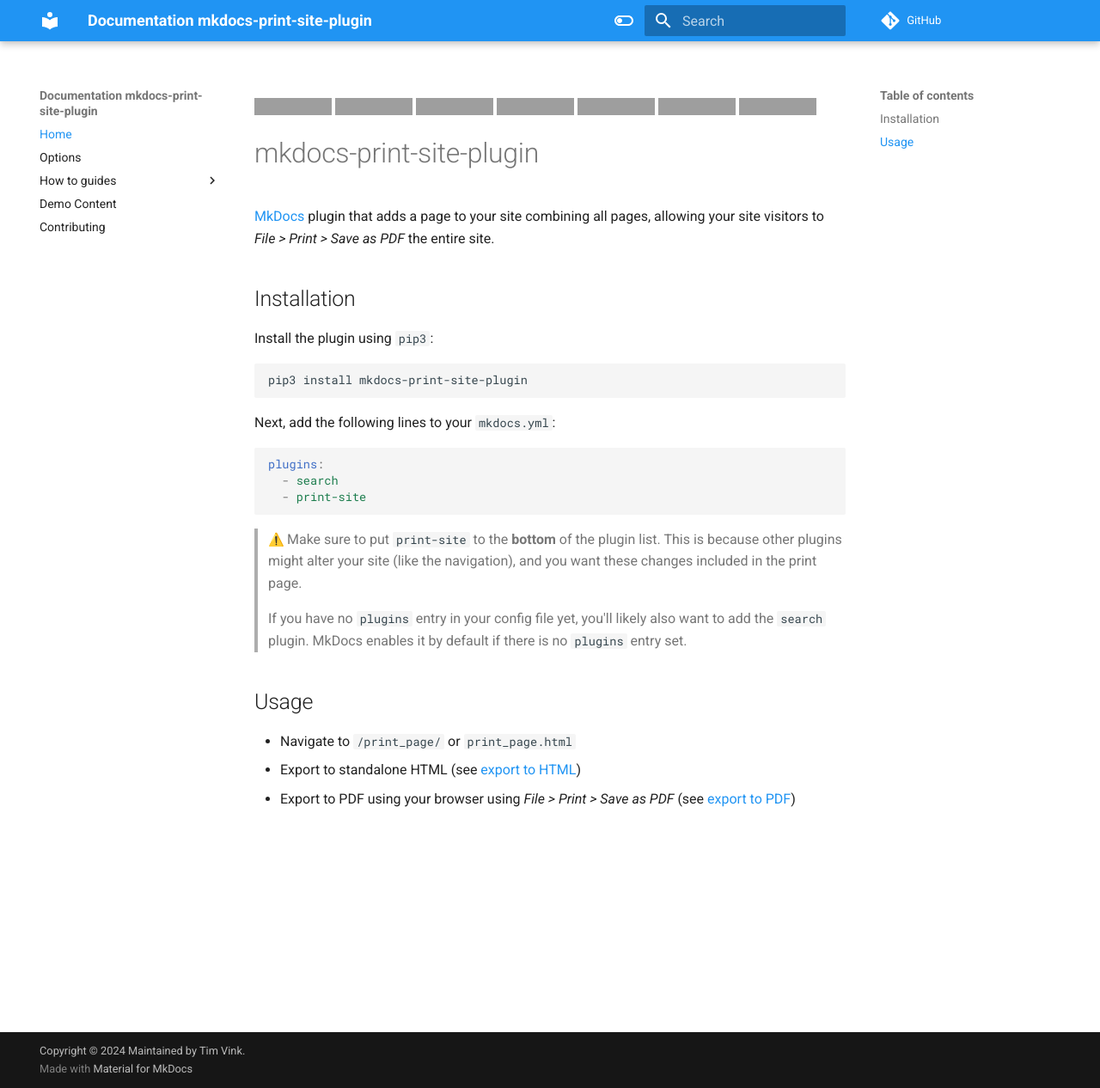
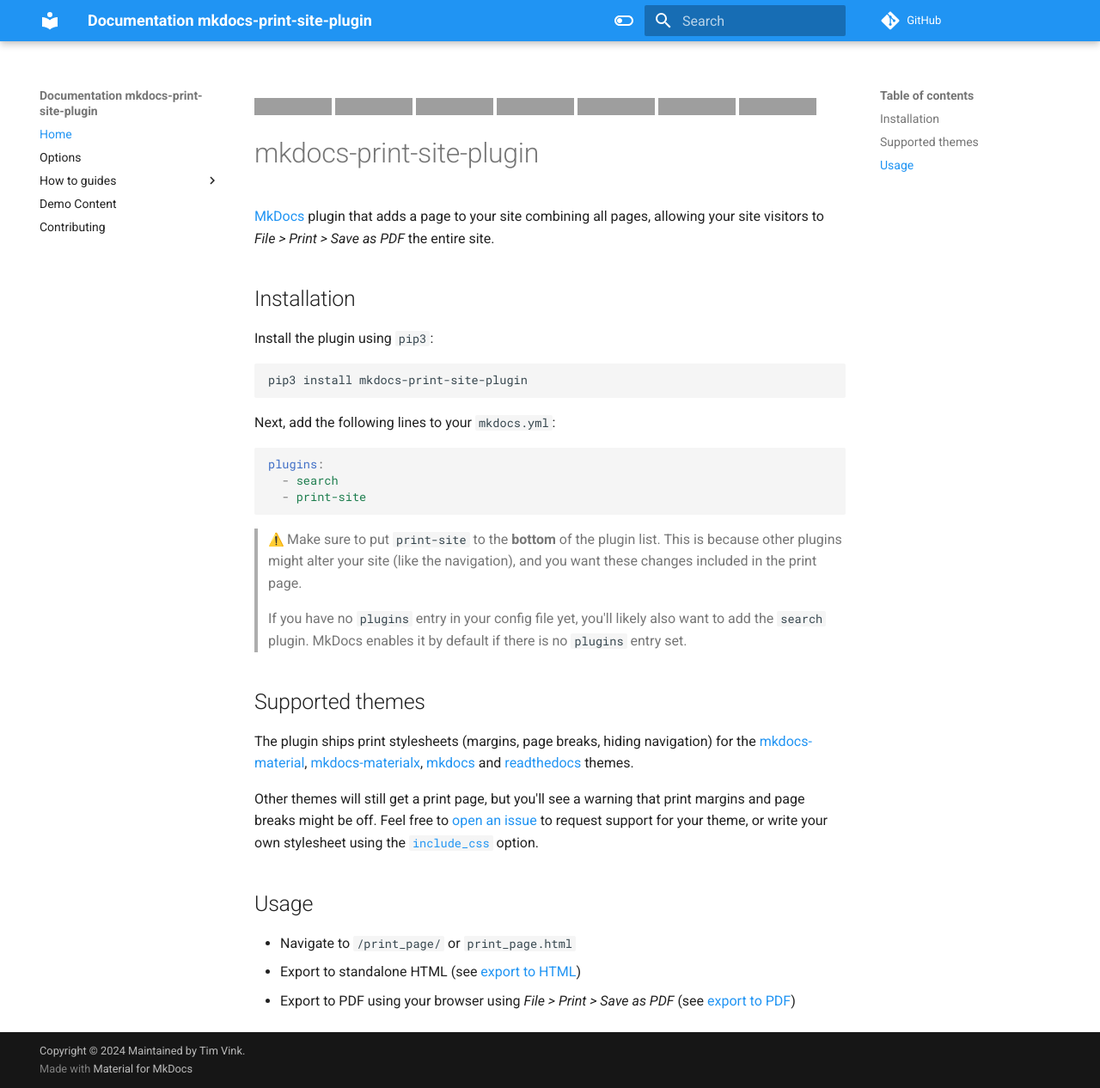
Before and after one commit to timvink/mkdocs-print-site-plugin, an MkDocs documentation site: the page built from docs/index.md, in a window 1280 px wide and 1266 px high. Shown: the whole window at 86% size. Built offline with MkDocs 1.6.1 and Material for MkDocs 9.7.7, drawn with Linux system fonts in a browser that asks for light colours; emoji names are drawn with the system emoji font; a script that is not in the unit is left out; comment, search, counter and statistics services are not loaded; grey boxes are pictures that could not be loaded.

Commit message:
Remove mkdocs-material dependency, support materialx theme (#150)
mkdocs-material was never imported by this plugin; it only shipped a
theme-specific print stylesheet, which lives in this repo. Requiring it
made forks unusable: mkdocs-materialx installs into the same 'material'
package directory, so the two cannot coexist in one environment.

Depend on mkdocs directly instead, and add print-site-materialx.css so
the materialx theme gets the same print styling as material (it is a
fork with identical md-* classes and templates).

Closes #149


Claude-Session: https://claude.ai/code/session_01H2xvvEs9cjdrtB8CaRP1cz

Co-authored-by: Claude Opus 5 (1M context) <noreply@anthropic.com>

```diff
--- a/docs/index.md
+++ b/docs/index.md
@@ -30,6 +30,19 @@ plugins:
 
 > If you have no `plugins` entry in your config file yet, you'll likely also want to add the `search` plugin. MkDocs enables it by default if there is no `plugins` entry set.
 
+## Supported themes
+
+The plugin ships print stylesheets (margins, page breaks, hiding navigation) for the
+[mkdocs-material](https://github.com/squidfunk/mkdocs-material),
+[mkdocs-materialx](https://github.com/jaywhj/mkdocs-materialx),
+[mkdocs](https://www.mkdocs.org/user-guide/choosing-your-theme/#mkdocs) and
+[readthedocs](https://www.mkdocs.org/user-guide/choosing-your-theme/#readthedocs) themes.
+
+Other themes will still get a print page, but you'll see a warning that print margins and
+page breaks might be off. Feel free to
+[open an issue](https://github.com/timvink/mkdocs-print-site-plugin/issues) to request support
+for your theme, or write your own stylesheet using the [`include_css`](options.md) option.
+
 ## Usage
 
 - Navigate to `/print_page/` or `print_page.html`
--- a/pyproject.toml
+++ b/pyproject.toml
@@ -33,7 +33,7 @@ classifiers=[
 
 dynamic = ["version"]
 dependencies = [
-    "mkdocs-material>=7.3.0",
+    "mkdocs>=1.2.3,<=1.6.1",
 ]
 
 [project.urls]
--- a/src/mkdocs_print_site_plugin/__init__.py
+++ b/src/mkdocs_print_site_plugin/__init__.py
@@ -1 +1 @@
-__version__ = "2.8"
+__version__ = "2.9"
```
Also changed, not shown: README.md (+2 -1 lines), src/mkdocs_print_site_plugin/css/print-site-materialx.css (added, +41 -0 lines), 2 other files.
